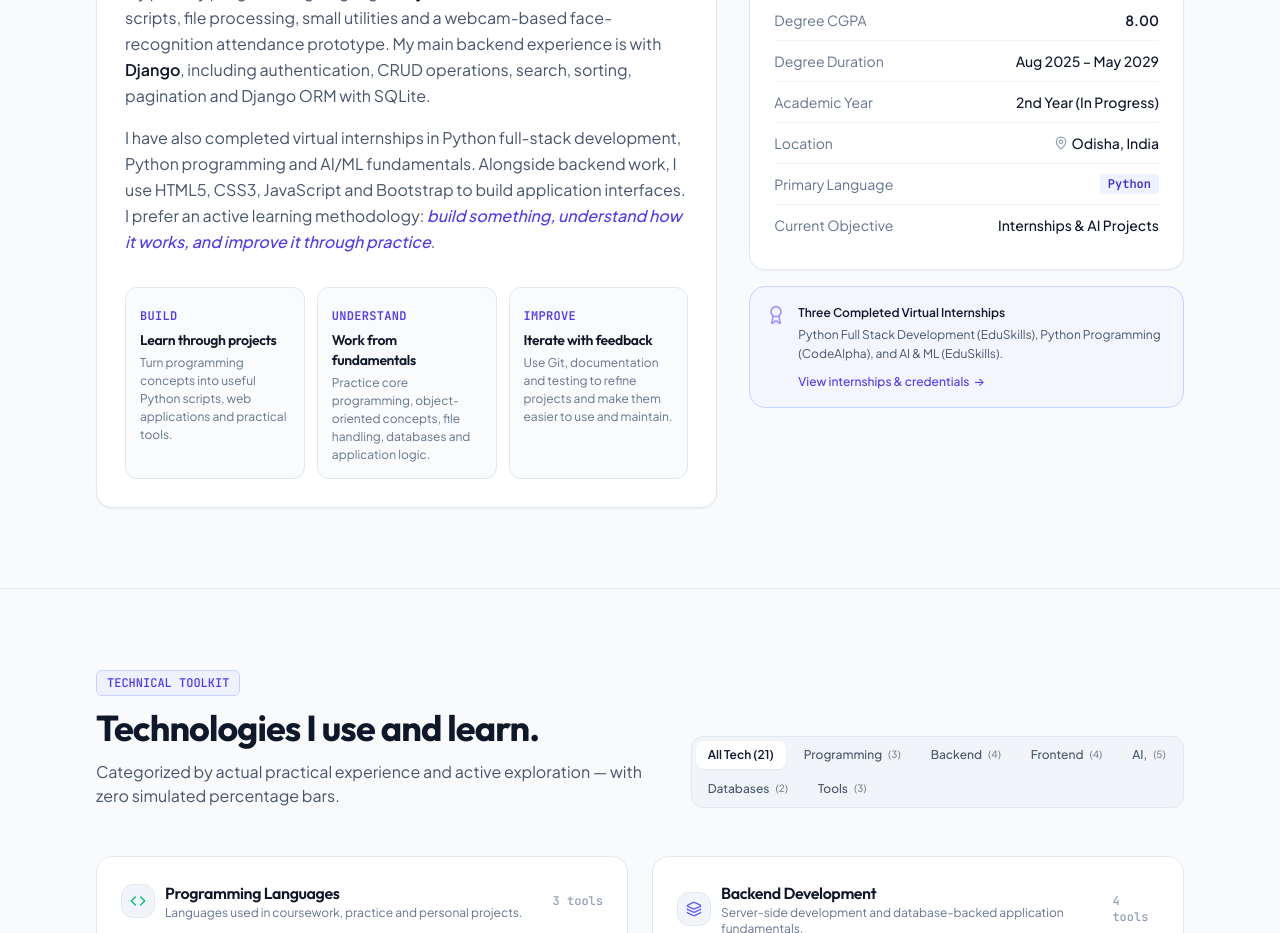
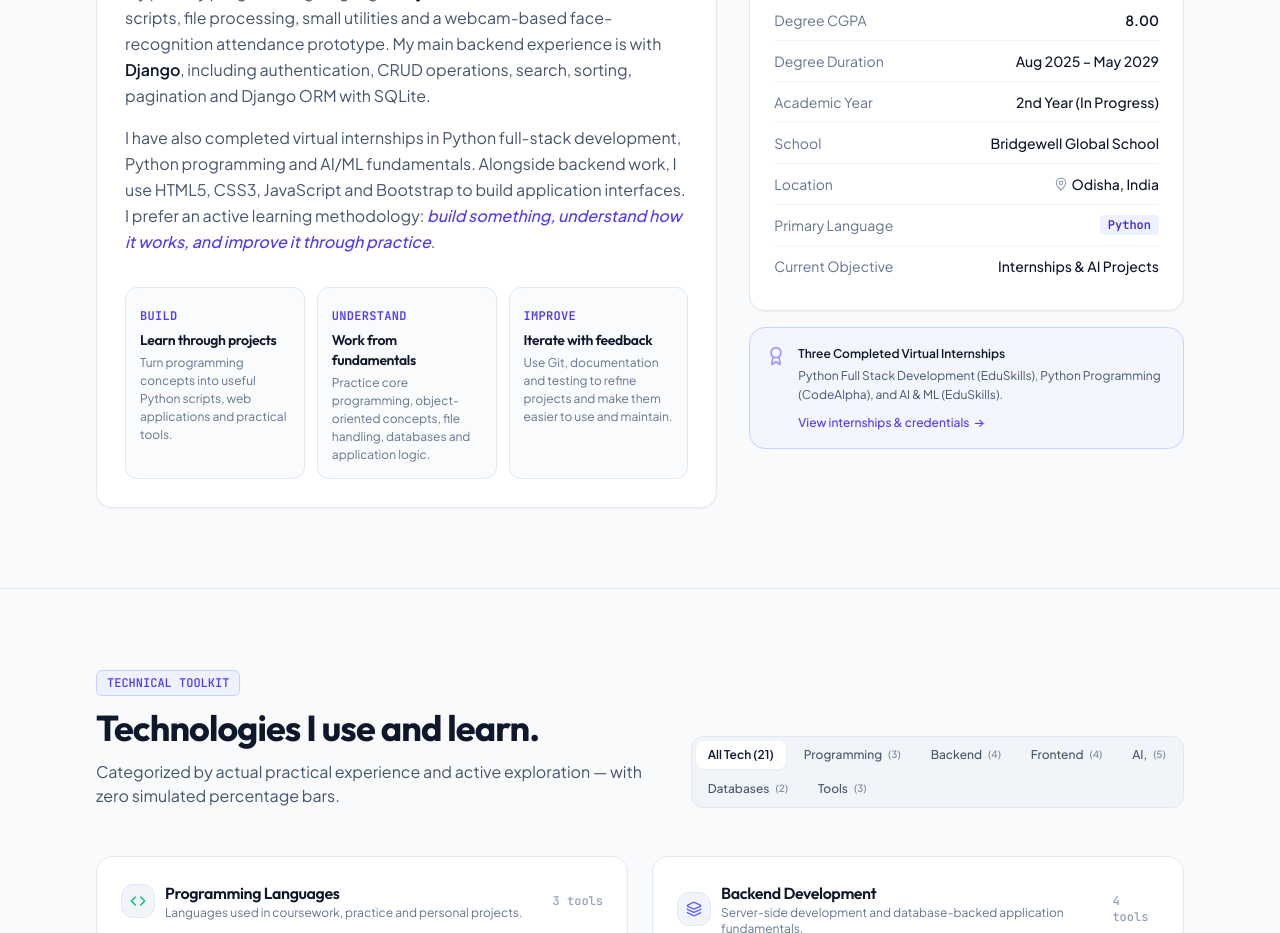
Before and after one commit to Rudra0075-ms/portfolio, a React (Vite) app in the folder rudra-madhab-sahoo---portfolio/: page / in a window 1280 px wide. Shown: the part 1260-2193 px from the top of the page. Built offline with nearby package versions, Linux system fonts and the light colour scheme.

Commit message:
Keep school name without Class XII marks

```diff
--- a/rudra-madhab-sahoo---portfolio/src/components/About.tsx
+++ b/rudra-madhab-sahoo---portfolio/src/components/About.tsx
@@ -114,6 +114,11 @@ export const About: React.FC = () => {
                     <span className="font-medium text-slate-900 dark:text-white text-right">2nd Year (In Progress)</span>
                   </div>
 <div className="py-2.5 flex justify-between gap-4">
+                    <span className="text-slate-500 dark:text-slate-400">School</span>
+                    <span className="font-medium text-slate-900 dark:text-white text-right">Bridgewell Global School</span>
+                  </div>
+
+                  <div className="py-2.5 flex justify-between gap-4">
                     <span className="text-slate-500 dark:text-slate-400">Location</span>
                     <span className="font-medium text-slate-900 dark:text-white text-right flex items-center gap-1">
                       <MapPin className="w-3.5 h-3.5 text-slate-400" /> Odisha, India
```
